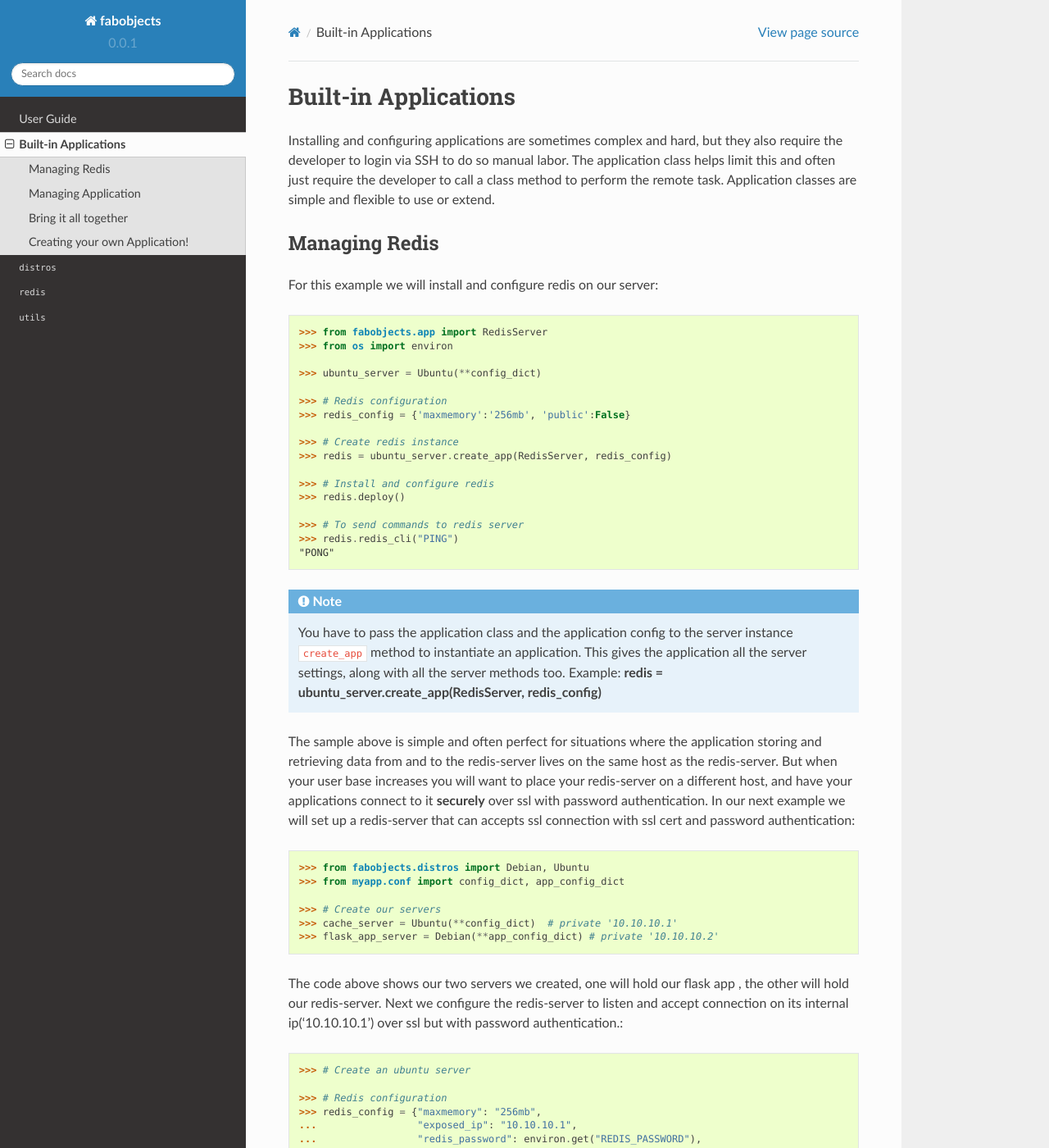
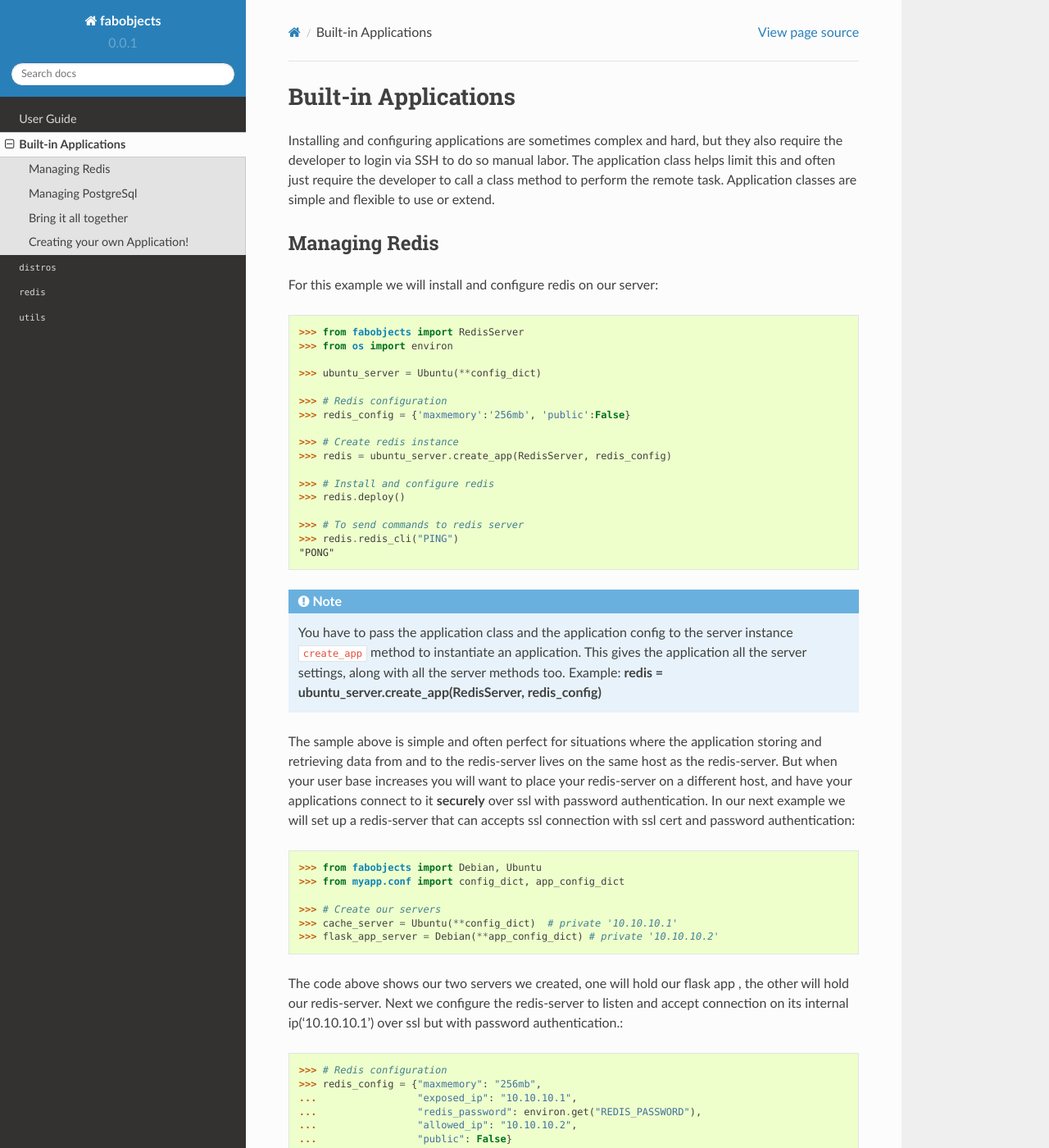
Before and after one commit to abiolarasheed/fabobjects, a Sphinx documentation site: the page built from docs/source/applications.rst, in a window 1280 px wide and 1400 px high. Shown: the whole window at 82% size. Built offline with Sphinx 7.4.7 and the Read the Docs theme 2.0.0, drawn with Linux system fonts in a browser that asks for light colours; some of the changed text lies outside the part shown.

Commit message:
Updated app docs

```diff
--- a/docs/source/applications.rst
+++ b/docs/source/applications.rst
@@ -15,7 +15,7 @@ Managing Redis
 For this example we will install and configure redis on our server::
 
 
-    >>> from fabobjects.app import RedisServer
+    >>> from fabobjects import RedisServer
     >>> from os import environ
 
     >>> ubuntu_server = Ubuntu(**config_dict)
@@ -50,7 +50,7 @@ In our next example we will set up a redis-server that can accepts ssl connectio
 cert and password authentication::
 
 
-    >>> from fabobjects.distros import Debian, Ubuntu
+    >>> from fabobjects import Debian, Ubuntu
     >>> from myapp.conf import config_dict, app_config_dict
 
     >>> # Create our servers
@@ -63,8 +63,6 @@ The code above shows our two servers we created, one will hold our flask app
 to listen and accept connection on its internal ip('10.10.10.1') over ssl
 but with password authentication.::
 
-
-    >>> # Create an ubuntu server
 
     >>> # Redis configuration
     >>> redis_config = {"maxmemory": "256mb",
@@ -124,8 +122,7 @@ open our firewalls to allow connection from the client to the server::
     "Hello"
 
 
-
-Managing Application
+Managing PostgreSql
 ======================
 
 
--- a/docs/source/index.rst
+++ b/docs/source/index.rst
@@ -15,7 +15,7 @@ fab-objects is a light-weight wrapper around the `Fabric <http://fabfile.org>`_
 **fab-objects in action**::
 
     >>> from os import environ
-    >>> from fabobjects.distros import Ubuntu
+    >>> from fabobjects import Ubuntu
     >>> from myapp.conf import server_config
 
     >>> # Create an ubuntu server instance
@@ -36,7 +36,7 @@ and all should just work fine. For example on a FreeBSD::
 
 
     >>> from os import environ
-    >>> from fabobjects.distros import FreeBSD
+    >>> from fabobjects import FreeBSD
     >>> from . import server_config
 
     >>> # Create a freebsd server instance
--- a/docs/source/tutorial.rst
+++ b/docs/source/tutorial.rst
@@ -30,7 +30,7 @@ let ssh into this box and set it up using ``root@199.199.199.99``.
 ::
 
     >>> from os import environ
-    >>> from fabobjects.distros import Ubuntu
+    >>> from fabobjects import Ubuntu
 
     >>> workstation_ip = "58.588.588.58"
 
@@ -80,7 +80,7 @@ on some OS.
 ::
 
     >>> from os import environ
-    >>> from fabobjects.distros import Ubuntu
+    >>> from fabobjects import Ubuntu
 
     >>> admin_user = "ubuntu"
     >>> workstation_ip = "58.588.588.58"
```
